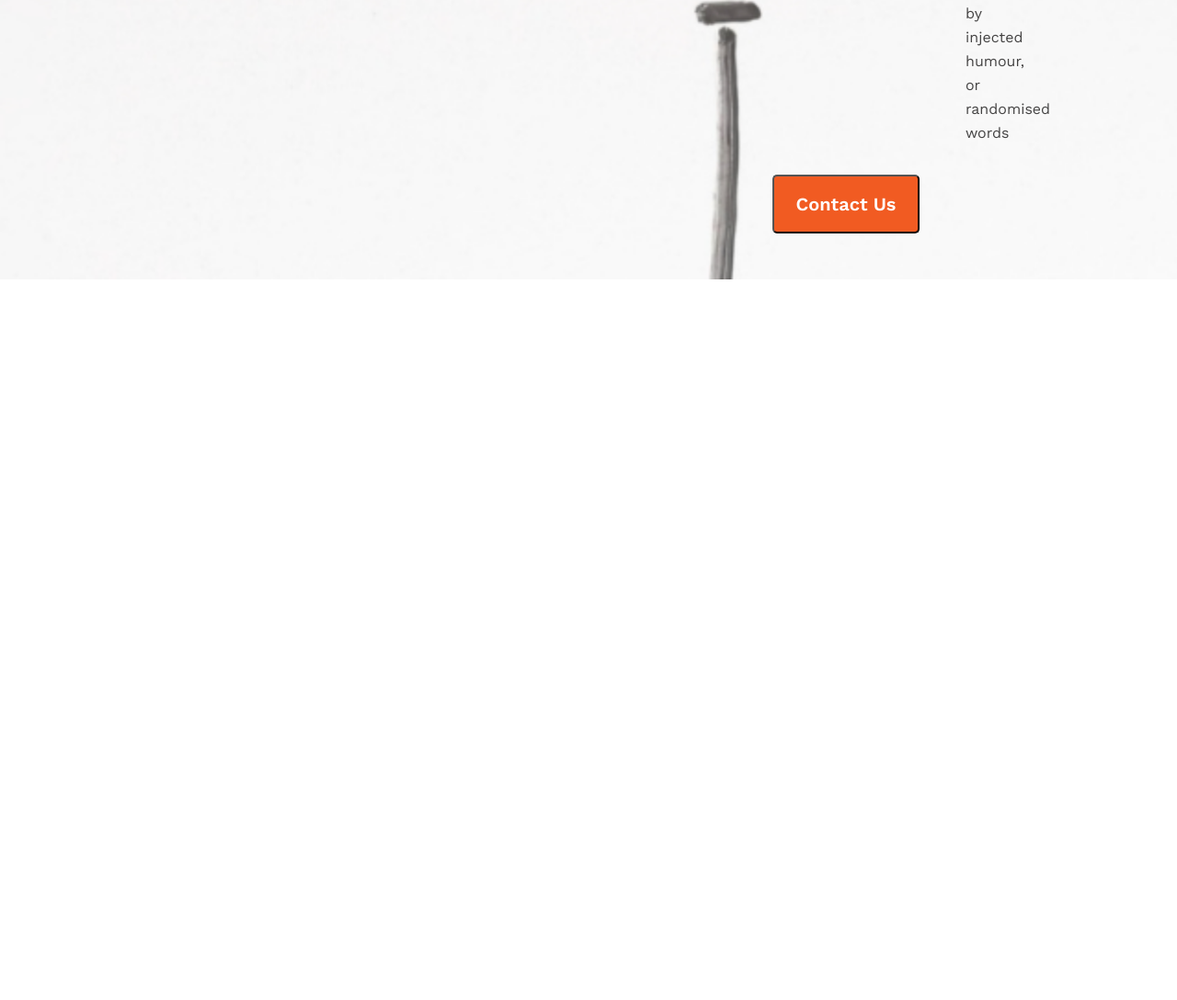
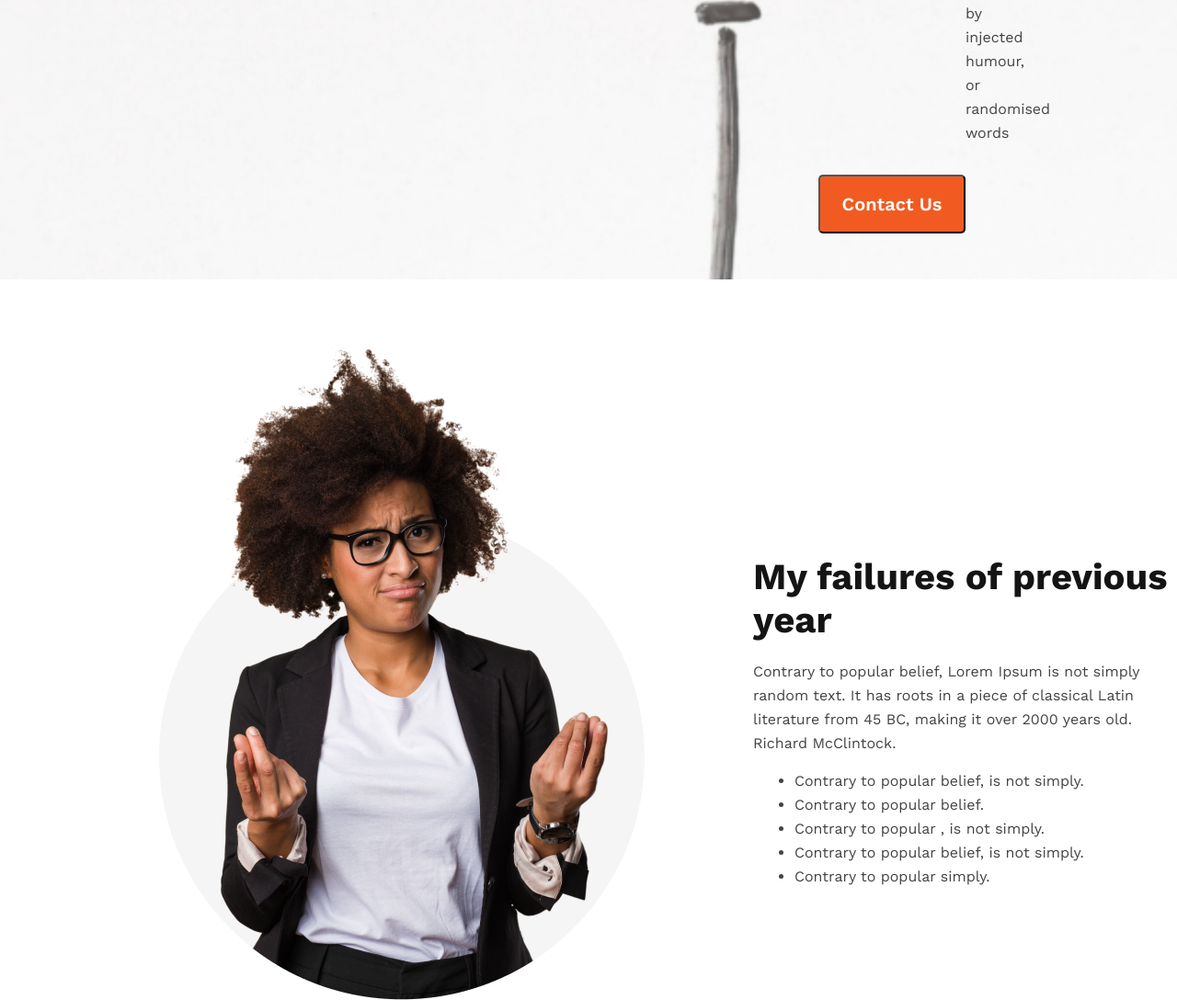
Before and after one commit to 8ad40n/new-year_me, a plain HTML site: page index.html in a window 1280 px wide. Shown: the part 1314-2402 px from the top of the page at 92% size. Before the commit the page ends 1618 px from the top, so only its background shows below. Drawn offline with nearby package versions, Linux system fonts and the light colour scheme.

Commit message:
main's first section added

```diff
--- a/CSS/style.css
+++ b/CSS/style.css
@@ -14,12 +14,10 @@
   /* width: 1600px;
   height: 809px; */
   padding: 50px;
-
-
 }
 
 .heading {
-  margin: 216px 230px 24px 845px;
+  margin: 216px 180px 24px 845px;
   color: #151414;
   text-align: right;
   font-size: 65px;
@@ -32,13 +30,13 @@
   font-size: 16px;
   font-weight: 400;
   line-height: 26px;
-  margin: 0px 230px 32px 1000px;
+  margin: 0px 180px 32px 1000px;
 }
 
 .btn {
   display: flex;
   justify-content: right;
-  margin: 0px 230px auto auto;
+  margin: 0px 180px auto auto;
   width: 160px;
   height: 64px;
   flex-shrink: 0;
@@ -50,3 +48,36 @@
   justify-content: center;
   align-items: center;
 }
+
+/* main */
+.failures {
+  display: flex;
+}
+.person {
+  margin: 60px 60px 60px 150px;
+}
+.previousHeading {
+  color: #151414;
+  font-size: 40px;
+  font-weight: 700;
+  margin-bottom: 20px;
+}
+.previousPara {
+  color: #444343;
+  font-size: 16px;
+  font-weight: 400;
+  line-height: 26px; /* 162.5% */
+  margin-bottom: 15px;
+}
+.previousLi {
+  color:#444343;
+  font-size: 16px;
+  font-weight: 400;
+  line-height: 26px; /* 162.5% */
+}
+.list{
+  margin: 300px auto auto 40px;
+}
+.list ul li{
+  margin-left: 45px;
+}
--- a/index.html
+++ b/index.html
@@ -20,6 +20,22 @@
     </header>
 
     <main>
+        <section class="failures">
+            <div class="person">
+                <img src="images/person.png" alt="">
+            </div>
+            <div class="list">
+                <h3 class="previousHeading">My failures of previous year</h3>
+                <p class="previousPara">Contrary to popular belief, Lorem Ipsum is not simply random text. It has roots in a piece of classical Latin literature from 45 BC, making it over 2000 years old. Richard McClintock.</p>
+                <ul class="previousUl">
+                    <li class="previousLi">Contrary to popular belief, is not simply.</li>
+                    <li class="previousLi">Contrary to popular belief.</li>
+                    <li class="previousLi">Contrary to popular , is not simply.</li>
+                    <li class="previousLi">Contrary to popular belief, is not simply.</li>
+                    <li class="previousLi">Contrary to popular simply.</li>
+                </ul>
+            </div>
+        </section>
 
     </main>
 
```
